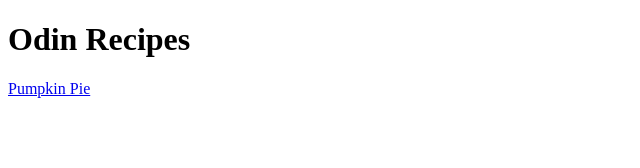
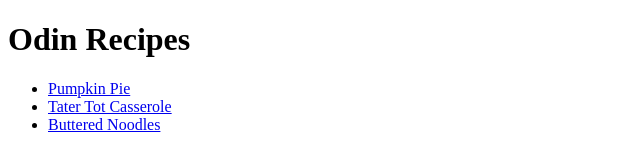
Before and after one commit to Littleamish2/odin_recipes, a plain HTML site: page index.html in a window 1280 px wide. Shown: the whole page, without its empty margins (0-640 px from the left). Drawn offline with Linux system fonts and the light colour scheme.

Commit message:
Link all three recipes in list to homepage

```diff
--- a/index.html
+++ b/index.html
@@ -6,6 +6,11 @@
     </head>
     <body>
         <h1>Odin Recipes</h1>
-        <a href="recipes/pumpkinpie.html">Pumpkin Pie</a>
+        <ul>
+            <li><a href="recipes/pumpkinpie.html">Pumpkin Pie</a></li>
+            <li><a href="recipes/tatertot.html">Tater Tot Casserole</a></li>
+            <li><a href="recipes/bnoodles.html">Buttered Noodles</a></li>
+        </ul>
+
     </body>
 </html>
```
